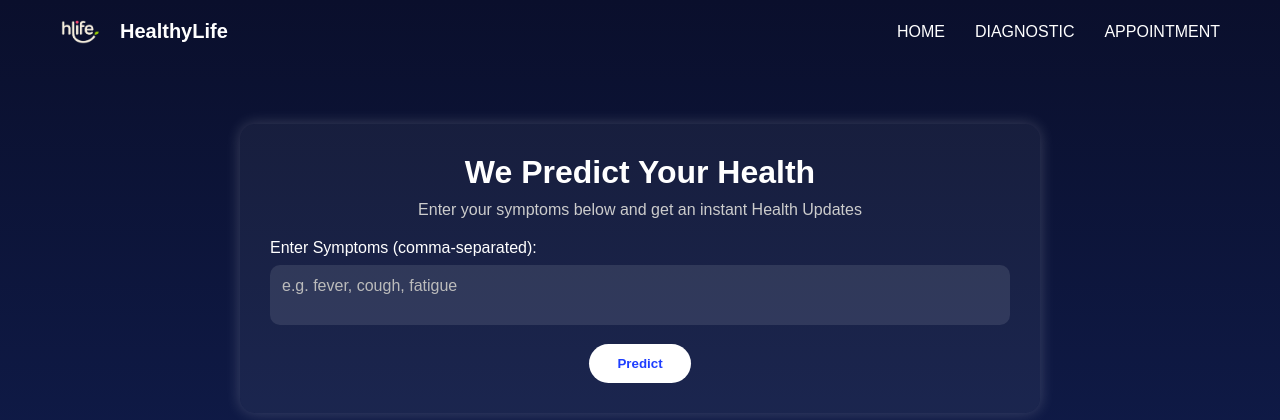
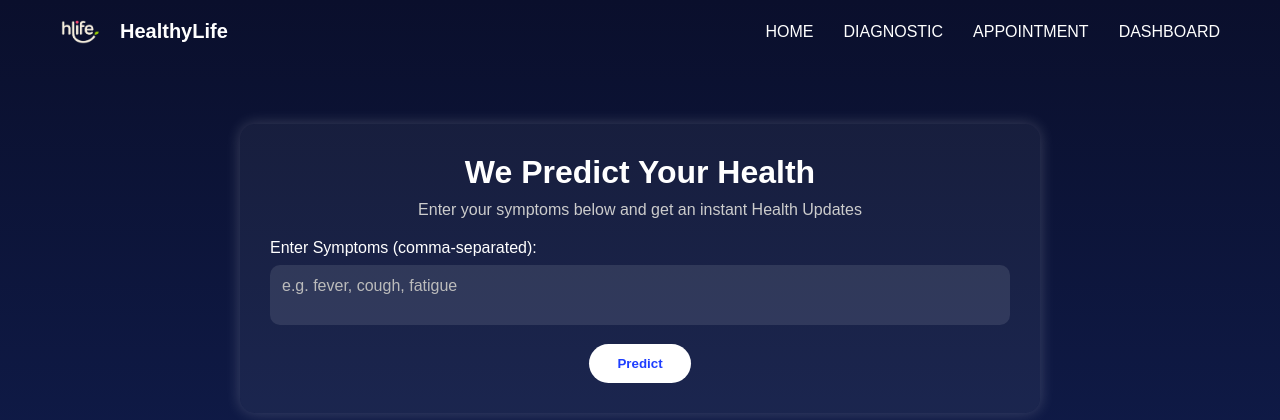
Before and after one commit to Mahboob-Attar/HealthyLife-Healthcare-Platform, a Flask app: page /diagnostic/ in a window 1280 px wide. Shown: the top 420 px of the page. Run offline with Flask 3, Linux system fonts and the light colour scheme; parts of the project's set-up code (start-up, migrations or seed data) failed here and were passed over.

Commit message:
update client

```diff
--- a/client/templates/appointment.html
+++ b/client/templates/appointment.html
@@ -17,7 +17,7 @@
         <li><a href="{{ url_for('home.index') }}">HOME</a></li>
         <li><a href="{{ url_for('diagnostic.diagnostic') }}">DIAGNOSTIC</a></li>
         <li><a href="{{ url_for('appointment.appointment') }}" class="active">APPOINTMENT</a></li>
-        <!-- <li><a href="{{ url_for('dashboard.dashboard') }}">DASHBOARD</a></li> -->
+        <li><a href="{{ url_for('dashboard.dashboard') }}">DASHBOARD</a></li>
       </ul>
     </nav>
   </header>
--- a/client/templates/diagnostic.html
+++ b/client/templates/diagnostic.html
@@ -18,7 +18,7 @@
         <li><a href="/">HOME</a></li>
         <li><a href="/diagnostic">DIAGNOSTIC</a></li>
         <li><a href="/appointment">APPOINTMENT</a></li>
-        <!-- <li><a href="/dashboard">DASHBOARD</a></li> -->
+        <li><a href="/dashboard">DASHBOARD</a></li>
       </ul>
     </nav>
   </header>
```
